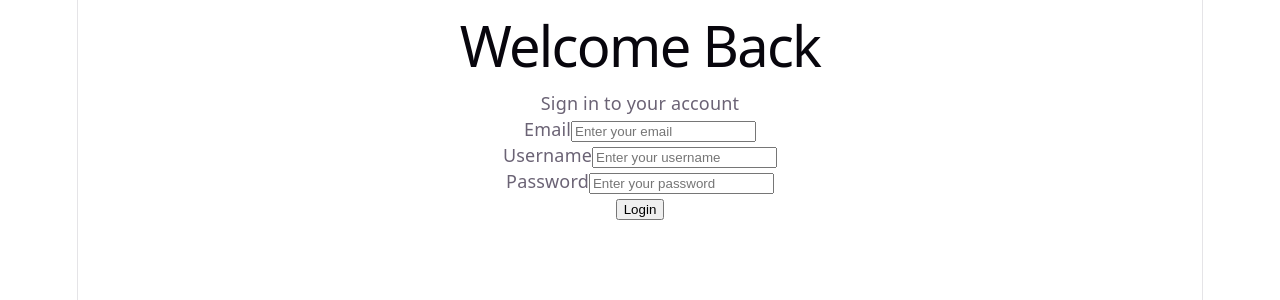
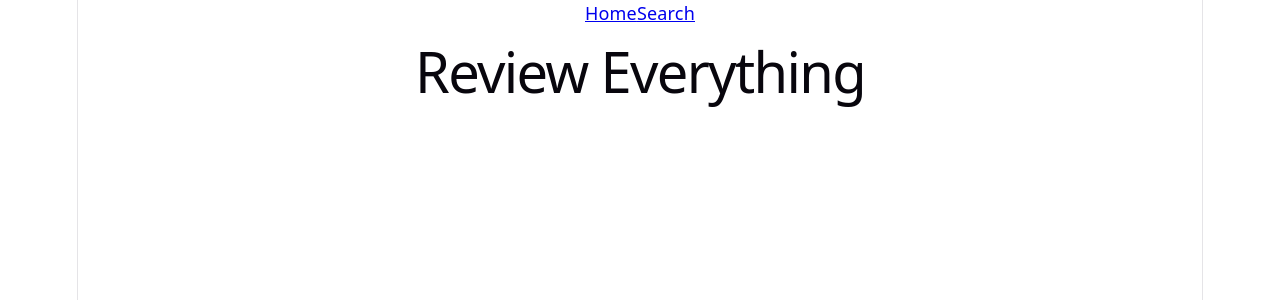
Before and after one commit to MrpZellen/ReviewEverything, a React (Vite) app: page / in a window 1280 px wide. Shown: the top 300 px of the page. Built offline with nearby package versions, Linux system fonts and the light colour scheme.

Commit message:
HomePage/Routes/Navbar
I have created a basic home page that just displays a title. I have created a navbar with links from the React Router install.

```diff
--- a/package.json
+++ b/package.json
@@ -19,6 +19,7 @@
     "pg": "^8.20.0",
     "react": "^19.2.4",
     "react-dom": "^19.2.4",
+    "react-router-dom": "^7.14.2",
     "sequelize": "^6.37.8"
   },
   "devDependencies": {
--- a/src/App.tsx
+++ b/src/App.tsx
@@ -1,9 +1,20 @@
 
+import { BrowserRouter, Routes, Route } from 'react-router-dom';
 import './App.css'
 import SearchPage from './pages/SearchPage'
+import HomePage from './pages/HomePage';
+import Navbar from './components/Navbar';
 
 function App() {
-  return <SearchPage/>;
+  return (
+    <BrowserRouter>
+      <Navbar/>
+      <Routes>
+        <Route path="/" element={<HomePage/>}/>
+        <Route path="/search" element={<SearchPage/>}/>
+      </Routes>
+    </BrowserRouter>
+  );
 }
 
 export default App
--- /dev/null
+++ b/src/components/Navbar.tsx
@@ -0,0 +1,10 @@
+import { Link } from "react-router-dom";
+
+export default function Navbar(){
+    return (
+        <nav>
+            <Link to="/">Home</Link>
+            <Link to="/search">Search</Link>
+        </nav>
+    );
+}
--- a/src/main.tsx
+++ b/src/main.tsx
@@ -2,9 +2,11 @@
 import { createRoot } from 'react-dom/client'
 import './index.css'
 import Login from './login.tsx'
+import SearchPage from './pages/SearchPage.tsx'
+import App from './App.tsx'
 
 createRoot(document.getElementById('root')!).render(
   <StrictMode>
-    <Login />
+    <App/>
   </StrictMode>,
 )
--- /dev/null
+++ b/src/pages/HomePage.tsx
@@ -0,0 +1,8 @@
+
+export default function HomePage(){
+    return(
+        <div>
+            <h1>Review Everything</h1>
+        </div>
+    )
+}
```
Also changed, not shown: 1 other file (tests, documents, lock files or other folders).
